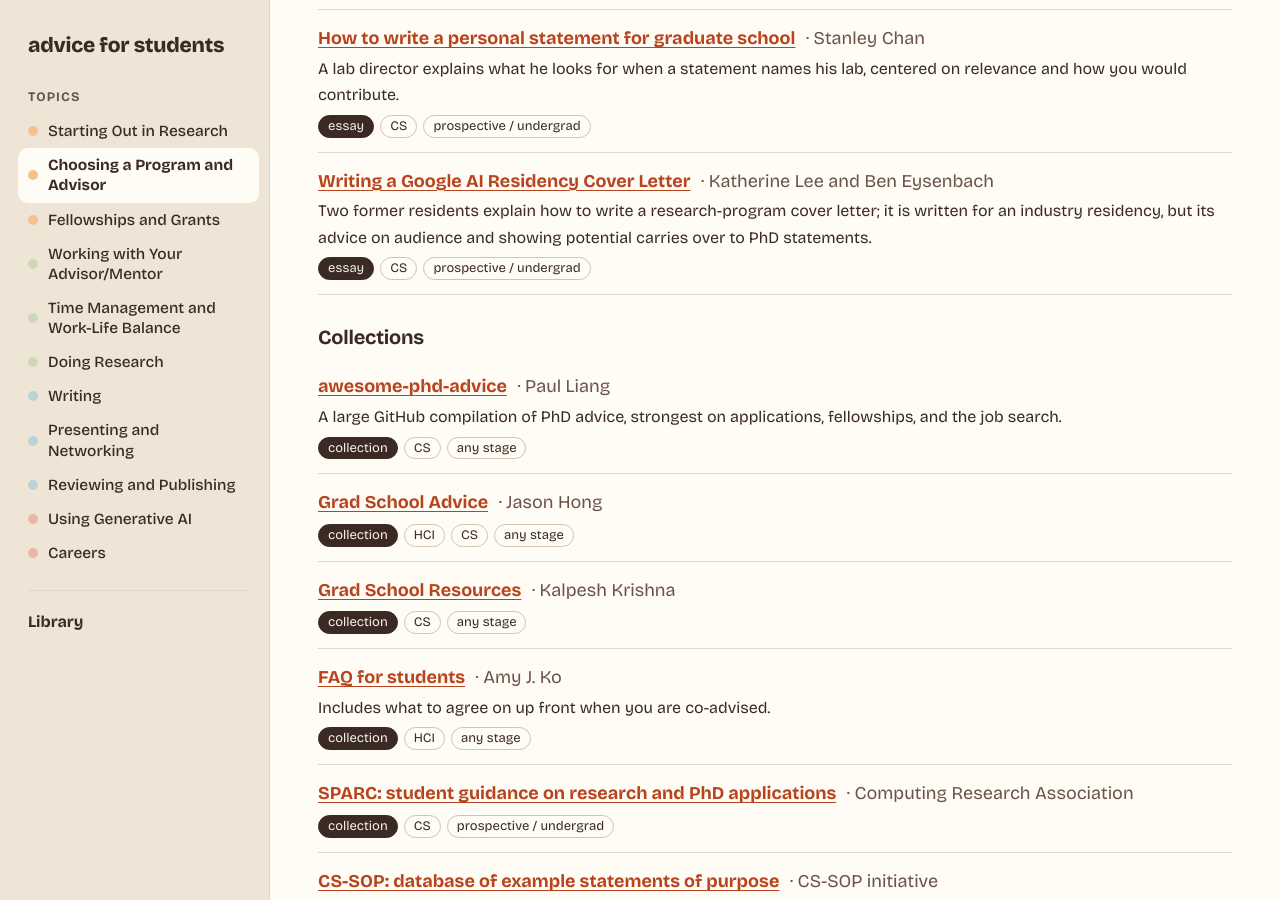
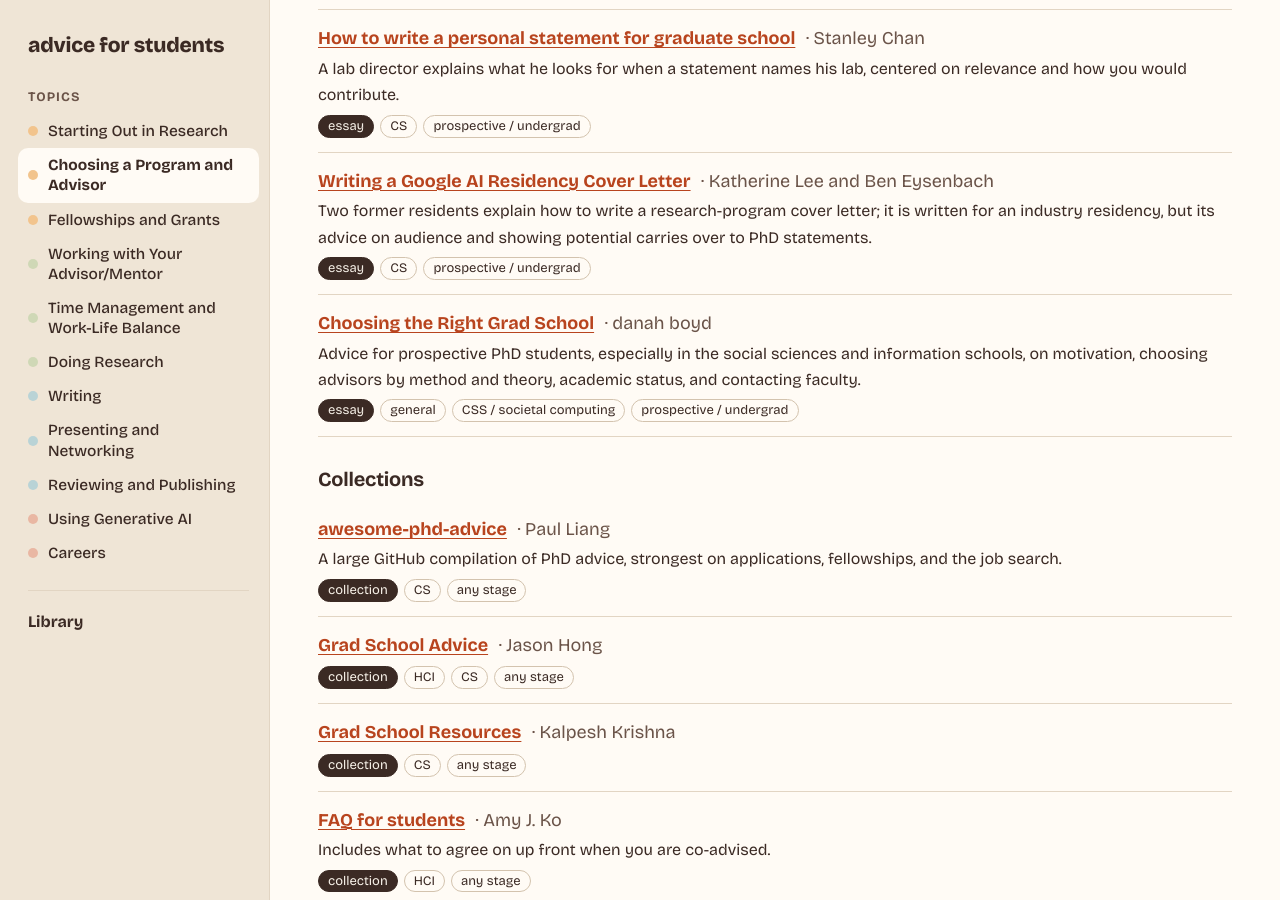
Before and after one commit to merylye/student-advice, a Jekyll site: the page built from topics/choosing.md, in a window 1280 px wide and 900 px high, scrolled down 12784 px. Built offline with Jekyll 4.4.1, drawn with Linux system fonts in a browser that asks for light colours; some of the changed text lies outside the part shown.

Commit message:
Add danah boyd's grad school advice to the library
Co-Authored-By: Claude Opus 5.5 <noreply@anthropic.com>
Claude-Session: https://claude.ai/code/session_01C25QM1QrULTUCEMLhuM8KY

```diff
--- a/_data/resources.yml
+++ b/_data/resources.yml
@@ -1616,3 +1616,11 @@
   field: [general]
   type: collection
   note: "A curated reading list on the ethical costs and epistemic risks of using LLMs in research, with a case for open models."
+- title: "Choosing the Right Grad School"
+  author: "danah boyd"
+  url: "https://www.danah.org/aca-advice/gradschooladvice/"
+  topics: [choosing]
+  stage: [prospective]
+  field: [general, css]
+  type: essay
+  note: "Advice for prospective PhD students, especially in the social sciences and information schools, on motivation, choosing advisors by method and theory, academic status, and contacting faculty."
```
